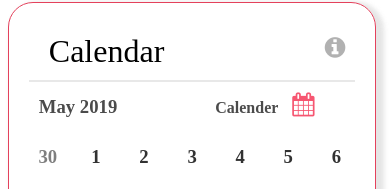
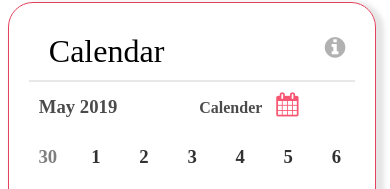
Before and after one commit to abhirock74/demo-work, a plain HTML site: page index.html in a window 390 px wide. Shown: the part 1445-1634 px from the top of the page. Drawn offline with Linux system fonts and the light colour scheme.

Commit message:
callender logo add

```diff
--- a/css/style.css
+++ b/css/style.css
@@ -787,7 +787,7 @@ td{
 .calender-text{
     display: inline;
     opacity: 0.7;
-    margin-left: 4rem;
+    margin-left: 3rem;
 }
 }
 
```
